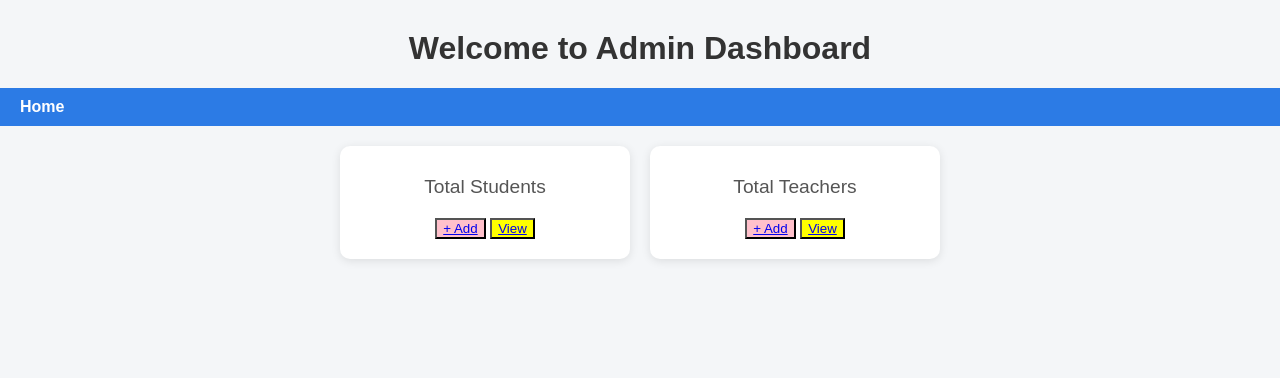
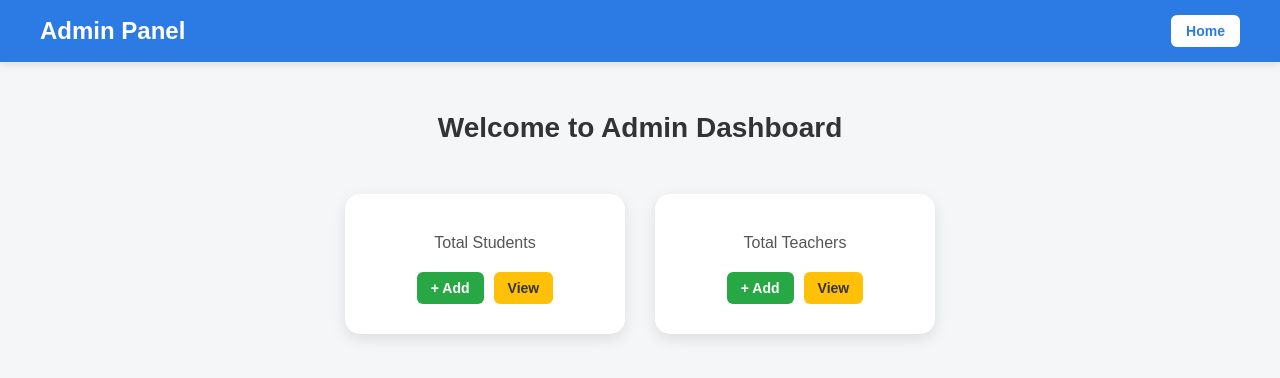
Before and after one commit to krishaladangol/College_ERP, a Django app: template Admin/templates/dashboard.html in a window 1280 px wide. Shown: the top 378 px of the page. Run offline with Django 3.2, Linux system fonts and the light colour scheme; the template is opened without the code that fills it, so the values that code supplies are empty.

Commit message:
admin dashboard revise

```diff
--- a/Admin/templates/dashboard.html
+++ b/Admin/templates/dashboard.html
@@ -2,130 +2,170 @@
 <html lang="en">
 <head>
     <meta charset="UTF-8">
+    <title>Admin Dashboard</title>
     <meta name="viewport" content="width=device-width, initial-scale=1.0">
-    <title>Admin Dashboard</title>
+
     <style>
-        /* Global Styles */
+        * {
+            margin: 0;
+            padding: 0;
+            box-sizing: border-box;
+        }
+
         body {
             font-family: Arial, sans-serif;
-            margin: 0;
-            padding: 0;
             background-color: #f4f6f8;
         }
 
-        h1 {
+        .navbar {
+            background-color: #2c7be5;
+            padding: 15px 40px;
+            display: flex;
+            justify-content: space-between;
+            align-items: center;
+            box-shadow: 0 3px 8px rgba(0,0,0,0.1);
+        }
+
+        .navbar h2 {
+            color: white;
+            font-weight: bold;
+        }
+
+        .navbar a {
+            text-decoration: none;
+            background: white;
+            color: #2c7be5;
+            padding: 8px 15px;
+            border-radius: 6px;
+            font-size: 14px;
+            font-weight: bold;
+            transition: 0.3s;
+        }
+
+        .navbar a:hover {
+            background-color: #e2e6ea;
+        }
+
+        .container {
             text-align: center;
-            margin-top: 30px;
+            margin-top: 50px;
+        }
+
+        .container h1 {
+            font-size: 28px;
+            margin-bottom: 30px;
             color: #333;
         }
 
-        /* Dashboard Container */
         .dashboard {
             display: flex;
+            justify-content: center;
+            gap: 30px;
             flex-wrap: wrap;
-            justify-content: center;
-            gap: 20px;
             padding: 20px;
         }
 
-
         .card {
-            background-color: #fff;
-            border-radius: 10px;
-            box-shadow: 0 2px 10px rgba(0,0,0,0.1);
-            width: 250px;
-            padding: 20px;
-            text-align: center;
-            transition: transform 0.2s, box-shadow 0.2s;
+            background: #ffffff;
+            width: 280px;
+            padding: 30px 20px;
+            border-radius: 15px;
+            box-shadow: 0 5px 15px rgba(0,0,0,0.1);
+            transition: 0.3s;
         }
 
         .card:hover {
-            transform: translateY(-5px);
-            box-shadow: 0 6px 15px rgba(0,0,0,0.2);
+            transform: translateY(-8px);
+            box-shadow: 0 10px 25px rgba(0,0,0,0.15);
         }
-        button:hover{
-             transform: translateY(-3px);
-            box-shadow: 0 6px 15px rgba(0,0,0,0.2);
-        }
-        .add{
-            color:white;
-            background-color:pink;
-        }
-        .view{
-            color:white;
-            background-color:Yellow;
-        }
+
         .card h2 {
-            font-size: 2.5rem;
-            margin: 0;
+            font-size: 40px;
             color: #2c7be5;
+            margin-bottom: 10px;
+            text-align:center;
         }
 
         .card p {
-            font-size: 1.2rem;
             color: #555;
-            margin-top: 10px;
+            margin-bottom: 20px;
+            font-size: 16px;
+            text-align:center;
+
         }
 
-
-        @media (max-width: 800px) {
-            .card {
-                width: 45%;
-            }
+        .btn-group {
+            display: flex;
+            justify-content: center;
+            gap: 10px;
         }
 
-        @media (max-width: 500px) {
-            .card {
-                width: 90%;
-            }
-        }
-        .navbar {
-            background-color: #2c7be5;
-            overflow: hidden;
-            padding: 10px 20px;
+        .btn {
+            text-decoration: none;
+            padding: 8px 14px;
+            border-radius: 6px;
+            font-size: 14px;
+            font-weight: bold;
+            transition: 0.3s;
         }
 
-        .navbar a {
+        .btn-add {
+            background-color: #28a745;
             color: white;
-            text-decoration: none;
-            margin-right: 20px;
-            font-weight: bold;
         }
 
-        .navbar a:hover {
-            text-decoration: underline;
+        .btn-add:hover {
+            background-color: #218838;
+        }
+
+        .btn-view {
+            background-color: #ffc107;
+            color: #333;
+        }
+
+        .btn-view:hover {
+            background-color: #e0a800;
+        }
+
+        @media (max-width: 768px) {
+            .dashboard {
+                flex-direction: column;
+                align-items: center;
+            }
         }
     </style>
 </head>
+
 <body>
 
-    <h1>Welcome to Admin Dashboard</h1>
-    <div class='container'>
-        <div class="navbar">
-            <a href="{%url 'admin-dashboard'%}">Home</a>
-        </div>
+    <div class="navbar">
+        <h2>Admin Panel</h2>
+        <a href="{% url 'admin-dashboard' %}">Home</a>
     </div>
+
+    <div class="container">
+        <h1>Welcome to Admin Dashboard</h1>
+    </div>
+
     <div class="dashboard">
-        <!-- Total Students -->
+
         <div class="card">
             <h2>{{ students }}</h2>
             <p>Total Students</p>
-            <button class="add"><a href="add_student"> + Add </a></button>
-            <button class="view"><a href="view_student"> View</a></button>
+            <div class="btn-group">
+                <a href="{% url 'add_student' %}" class="btn btn-add">+ Add</a>
+                <a href="{% url 'view_student' %}" class="btn btn-view">View</a>
+            </div>
         </div>
 
-        <!-- Total Teachers -->
         <div class="card">
             <h2>{{ teachers }}</h2>
             <p>Total Teachers</p>
-
-            <button class="add"><a href="teacher_add"> + Add </a></button>
-            <button class="view"><a href="view_teacher"> View</a></button>
-
-
+            <div class="btn-group">
+                <a href="{% url 'teacher_add' %}" class="btn btn-add">+ Add</a>
+                <a href="{% url 'view_teacher' %}" class="btn btn-view">View</a>
+            </div>
         </div>
-
-
 
     </div>
 
--- a/Admin/templates/view_student.html
+++ b/Admin/templates/view_student.html
@@ -72,8 +72,7 @@
                 <td>{{ student.Firstname }} {{student.Lastname}}</td>
                 <td>{{ student.Grade }}</td>
                 <td>{{ student.course }}</td>
-                <td>{{ student.username }}</td>
-                <td>{{ student.password }}</td>
+
 
 
 
```
Also changed, not shown: db.sqlite3.
